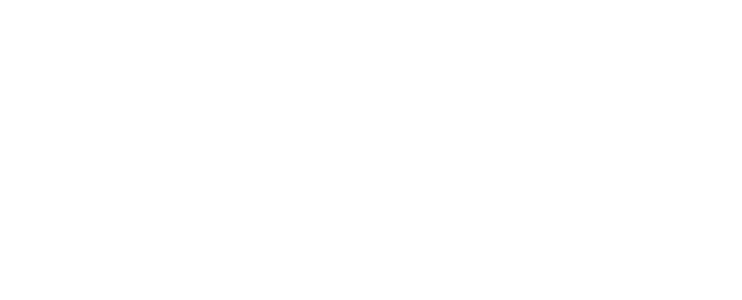
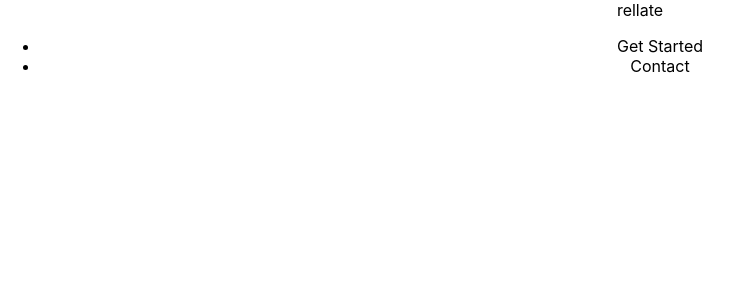
Before and after one commit to mihailthebuilder/rellate-frontend, a React (Create React App) app: page / in a window 1280 px wide. Shown: the top 300 px of the page, without its empty margins (0-742 px from the left). Built offline with nearby package versions, Linux system fonts and the light colour scheme.

Commit message:
first content to header

```diff
--- a/src/App/Header/index.tsx
+++ b/src/App/Header/index.tsx
@@ -1,5 +1,14 @@
 import * as React from "react";
+import "./index.scss";
 
-const Header: React.FC = () => <header />;
+const Header: React.FC = () => (
+  <header>
+    <div>rellate</div>
+    <ul>
+      <li>Get Started</li>
+      <li>Contact</li>
+    </ul>
+  </header>
+);
 
 export default Header;
```
